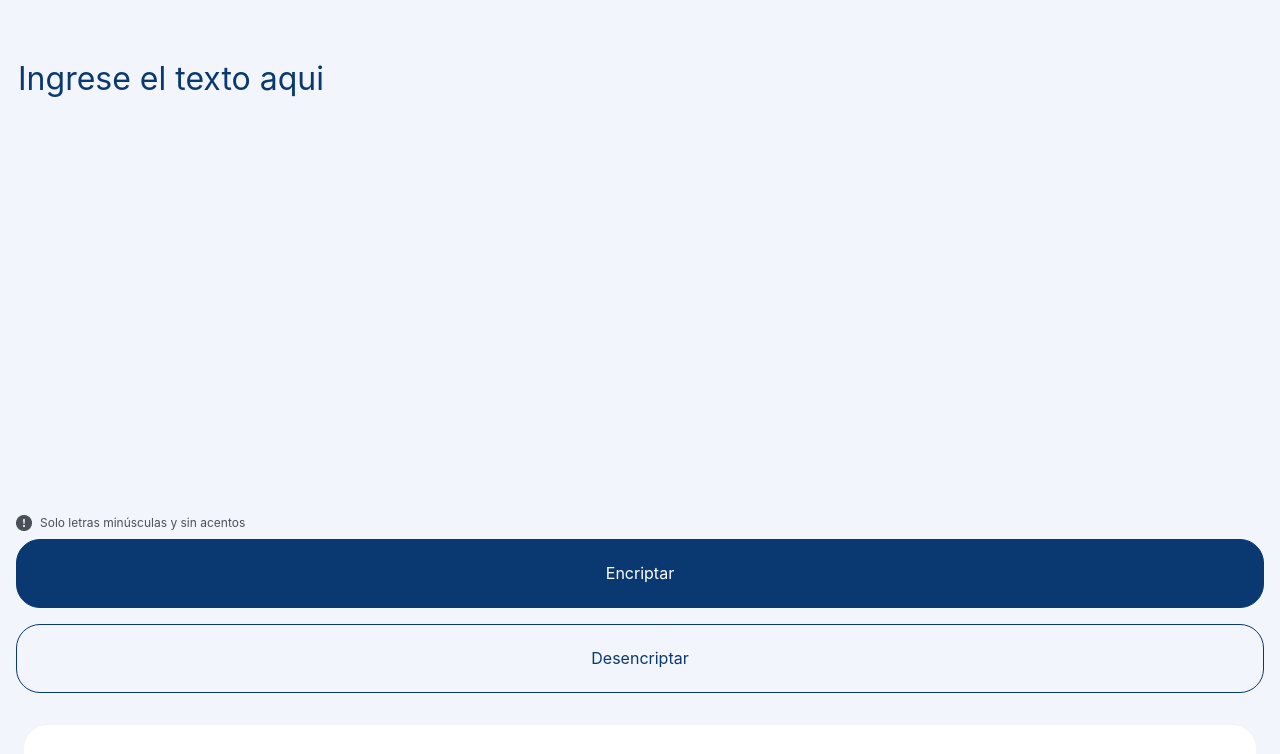
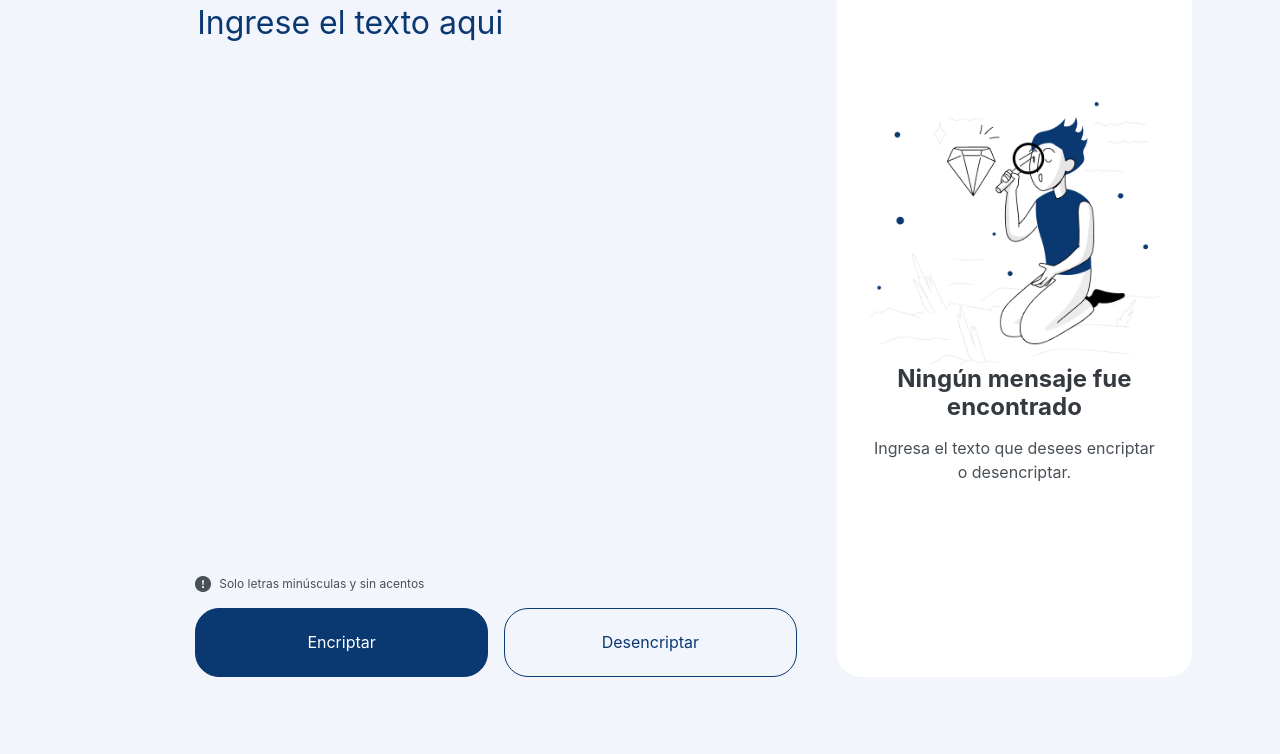
Before and after one commit to UrielFeel/01-Encriptador, a plain HTML site: page index.html in a window 1280 px wide. Shown: the part 99-853 px from the top of the page. After the commit the page ends 800 px from the top, so only its background shows below. Drawn offline with Linux system fonts and the light colour scheme.

Commit message:
desktop version

```diff
--- a/index.html
+++ b/index.html
@@ -3,9 +3,8 @@
 <head>
   <meta charset="UTF-8">
   <meta http-equiv="X-UA-Compatible" content="IE=edge">
-  <!-- <meta name="viewport" content="width=device-width, initial-scale=1.0"> -->
-  <meta name="viewport" content="minimal-ui, width=device-width, initial-scale=1, maximum-scale=1, user-scalable=no">
-  <meta name="mobile-web-app-capable" content="yes">
+  <meta name="viewport" content="width=device-width, initial-scale=1.0">
+  <link rel="icon" href="./public/Vector.svg" type="image/svg+xml">
   <link rel="stylesheet" href="./normalice.css">
   <link rel="stylesheet" href="./style.css">
   <title>Encriptador</title>
@@ -27,6 +26,8 @@
           <span > Solo letras minúsculas y sin acentos</span>
         </div>
 
+        <div class="btn-group">
+
           <a href="#output">
             <button class="btn" id="encriptar">Encriptar</button>
           </a>
@@ -35,6 +36,7 @@
             <button class="btn" id="btn-desencriptar">Desencriptar</button>
           </a>
 
+        </div>
 
       </div>
     </section>
@@ -43,6 +45,7 @@
     <section class="output-container">
 
       <div class="no-msj">
+        <img src="./public/no-msg.png" alt="message not found" class="img-no-msg">
         <h3>Ningún mensaje fue encontrado</h3>
         <p>Ingresa el texto que desees encriptar o desencriptar.</p>
       </div>
@@ -54,18 +57,7 @@
 
     </section>
 
-
-
-
   </main>
-
-
-
-
-
-
-
-
 
 </body>
 <script src="./index.js"></script>
--- a/index.js
+++ b/index.js
@@ -48,7 +48,7 @@ btnEncriptar.addEventListener('click', (e) => {
   if (input.value === '') return
 
   console.log('encriptando...')
-  document.querySelector('.msj').style = 'display: initial'
+  document.querySelector('.msj').style = 'display: flex'
   document.querySelector('.no-msj').style = 'display: none'
 
   output.innerText = encriptar(input.value)
@@ -58,7 +58,7 @@ btnEncriptar.addEventListener('click', (e) => {
 btnDesencriptar.onclick = () => {
   if (input.value === '') return
 
-  document.querySelector('.msj').style = 'display: initial'
+  document.querySelector('.msj').style = 'display: flex'
   document.querySelector('.no-msj').style = 'display: none'
 
   console.log('desencriptando')
--- a/style.css
+++ b/style.css
@@ -17,6 +17,7 @@ main{
 
 .input-container{
   height: calc(100vh - 6rem);
+  /* max-height: 700px; */
   display: flex;
   flex-direction: column;
   justify-content: space-between;
@@ -24,6 +25,7 @@ main{
 }
 
 #input{
+  width: 100%;
   margin-top: 3.5rem;
   font-weight: 400;
   font-size: 32px;
@@ -33,18 +35,15 @@ main{
   border: none;
   outline: none;
   resize: none;
-  height: auto;
+
   height: 100%;
+
 }
 
 ::placeholder{
   color: #0A3871;
 }
 
-.input-footer{
-  display: flex;
-  flex-direction: column;
-}
 
 .warning{
   display: flex;
@@ -53,7 +52,9 @@ main{
   font-size: 12px;
   line-height: 1rem;
   color: #495057;
-  gap: 8px
+  gap: 8px;
+  margin: 1rem 0;
+
 
 }
 
@@ -62,6 +63,12 @@ main{
   height: 1rem;
 }
 
+.btn-group{
+  display: grid;
+  grid-template-columns: repeat(auto-fit, minmax(200px, 1fr));
+  gap: 1rem;
+  margin-bottom: 1.5rem;
+}
 
 
 .btn{
@@ -72,9 +79,7 @@ main{
   border-radius: 1.5rem;
   font-size: 1rem;
   line-height: 1.2rem;
-  margin: .5rem 0;
   width: 100%;
-
 }
 
 #encriptar{
@@ -84,12 +89,22 @@ main{
 
 
 .output-container{
+   display: flex;
+  flex-direction: column;
+  /* align-items: center; */
+  justify-content: center;
+  height: calc(100% - 3rem);
+
   margin: 1.5rem;
   background-color: #FFFF;
   border-radius: 1.5rem;
   padding: 2rem;
 }
 
+.img-no-msg{
+  display: none;
+  width: 100%;
+}
 
 .no-msj h3{
   display: flex;
@@ -108,6 +123,14 @@ main{
   text-align: center;
 }
 
+.msj{
+  display: flex;
+  flex-direction: column;
+  justify-content: space-between;
+  height: 100%;
+
+}
+
 .msj p{
   font-size: 1.5rem;
   color: #495057;
@@ -115,6 +138,20 @@ main{
   margin: 0;
 }
 
-/* #copy{
-  width: 100%;
-} */
+@media screen and (min-width: 1025px){
+  main{
+    display: grid;
+    width: 90%;
+    max-width: 1200px;
+    /* gap: 5rem; */
+    grid-template-columns: 10% 55% 35%;
+    margin: 0 auto;
+  }
+  .input-container{
+    height: 100vh;
+    padding-top: 2.5rem;
+  }
+    .img-no-msg{
+      display: flex;
+    }
+}
```
Also changed, not shown: public/no-msg.png (added). Lines whose indentation alone changed are shown as unchanged.
